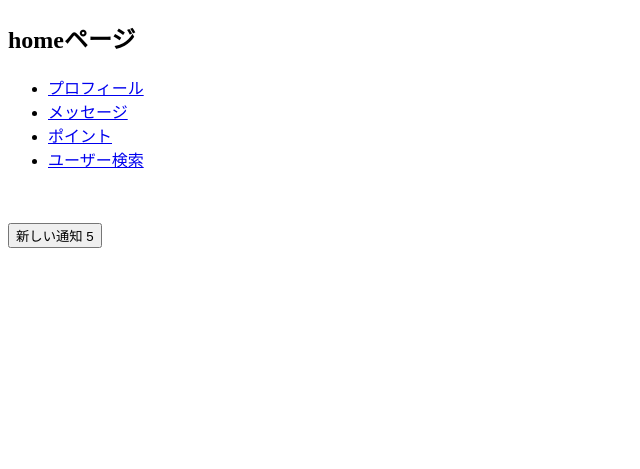
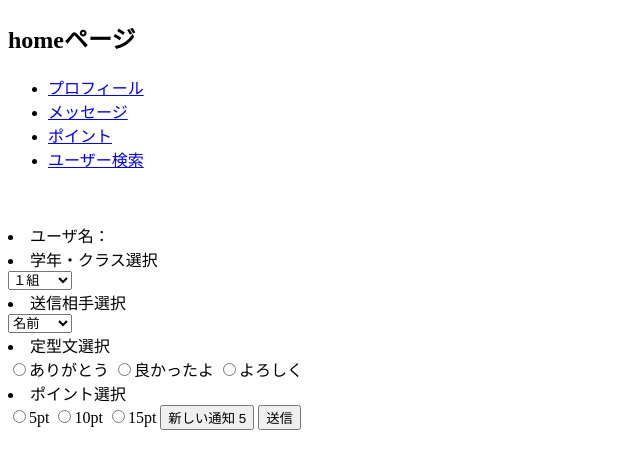
Before and after one commit to pyhiro/CG, a Django app: page /home/ in a window 1280 px wide. Shown: the top 469 px of the page, without its empty margins (0-640 px from the left). Run offline with Django 3.2, Linux system fonts and the light colour scheme.

Commit message:
modify templates

```diff
--- a/chain_gift/templates/base.html
+++ b/chain_gift/templates/base.html
@@ -13,24 +13,19 @@
           <li><a href="point.html">ポイント</a></li>
           <li><a href="user_search.html">ユーザー検索</a></li>
           {% if user.is_authenticated %}
-          <li>
-              <a class="nav-link">ユーザ名：{{ user.get_username }}</a>
-          </li>
+
           <li>
               <a class="nav-link" href="{% url 'logout' %}">
               <i class="fa fa-fw fa-sign-out"></i>ログアウト</a>
           </li>
 
           {% endif %}
+
         </ul>
 
         <br><br>
 
 
-        <button mat-icon-button>
-          <mat-icon class="icon">新しい通知</mat-icon>
-          <span class="badge">5</span>
-        </button>
 
         {% block content %}
         {% endblock %}
--- a/chain_gift/templates/home.html
+++ b/chain_gift/templates/home.html
@@ -1,8 +1,64 @@
 {% extends 'base.html' %}
 
-{% block header %}
 
-{% endblock header %}
 {% block content %}
+<li>
+  <a class="nav-link">ユーザ名：{{ user.get_username }}</a>
+</li>
+<li>学年・クラス選択</li>
+          <select name=”address”>
+            <optgroup label=”学年１”>
+            <option value=”one”>１組</option>
+            <option value=”two”>2組</option>
+            <option value=”three”>3組</option>
+          </optgroup>
+            <optgroup label=”学年２”>
+            <option value=”fhour”>１組</option>
+            <option value=”five”>２組</option>
+            <option value=”six”>３組</option>
+          </optgroup>
+          <optgroup label=”学年3”>
+            <option value=”seven”>１組</option>
+            <option value=”eight”>２組</option>
+            <option value=”nine”>３組</option>
+            </optgroup>
+        </select>
+        <li>送信相手選択</li>
+        <select name=”picture_messenger”>
+          <optgroup label=”選択”>
+            <option value=”name_one”>名前</option>
+            <option value=”name_two”>名前</option>
+            <option value=”name_three”>名前</option>
+          </optgroup>
+        </select>
+        <li>定型文選択</li>
+        <label for="sentence selection_checkbox">
+          <input type="radio" name="message" value="thank" />ありがとう
+        </label>
+        <label for="sentence selection_checkbox">
+          <input type="radio" name="message" value="good" />良かったよ
+        </label>
+        <label for="sentence selection_checkbox">
+          <input type="radio" name="message" value="please" />よろしく
+        </label>
+        <li>ポイント選択</li>
+        <label for="sentence selection_checkbox">
+          <input type="radio"  name="point" value="5pt" />5pt
+        </label>
+        <label for="sentence selection_checkbox">
+          <input type="radio" name="point" value="10pt" />10pt
+        </label>
+        <label for="sentence selection_checkbox">
+          <input type="radio" name="point" value="15pt" />15pt
+        </label>
+        <button mat-icon-button>
+          <mat-icon class="icon">新しい通知</mat-icon>
+          <span class="badge">5</span>
+        </button>
+        <button mat-icon-button>
+          <mat-icon class="icon">送信</mat-icon>
 
+        </button>
+
+        </ul>
 {% endblock content %}
```
